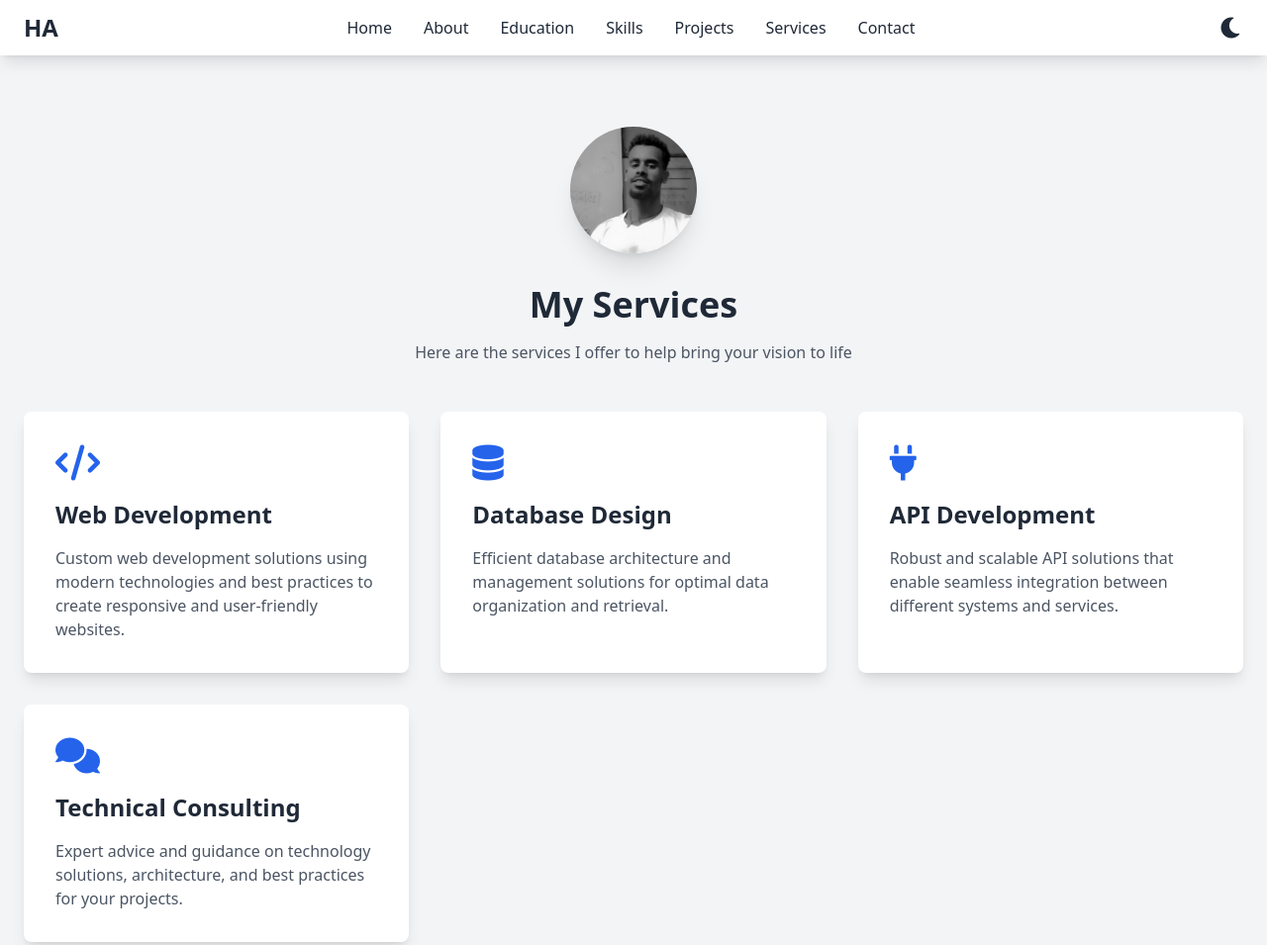
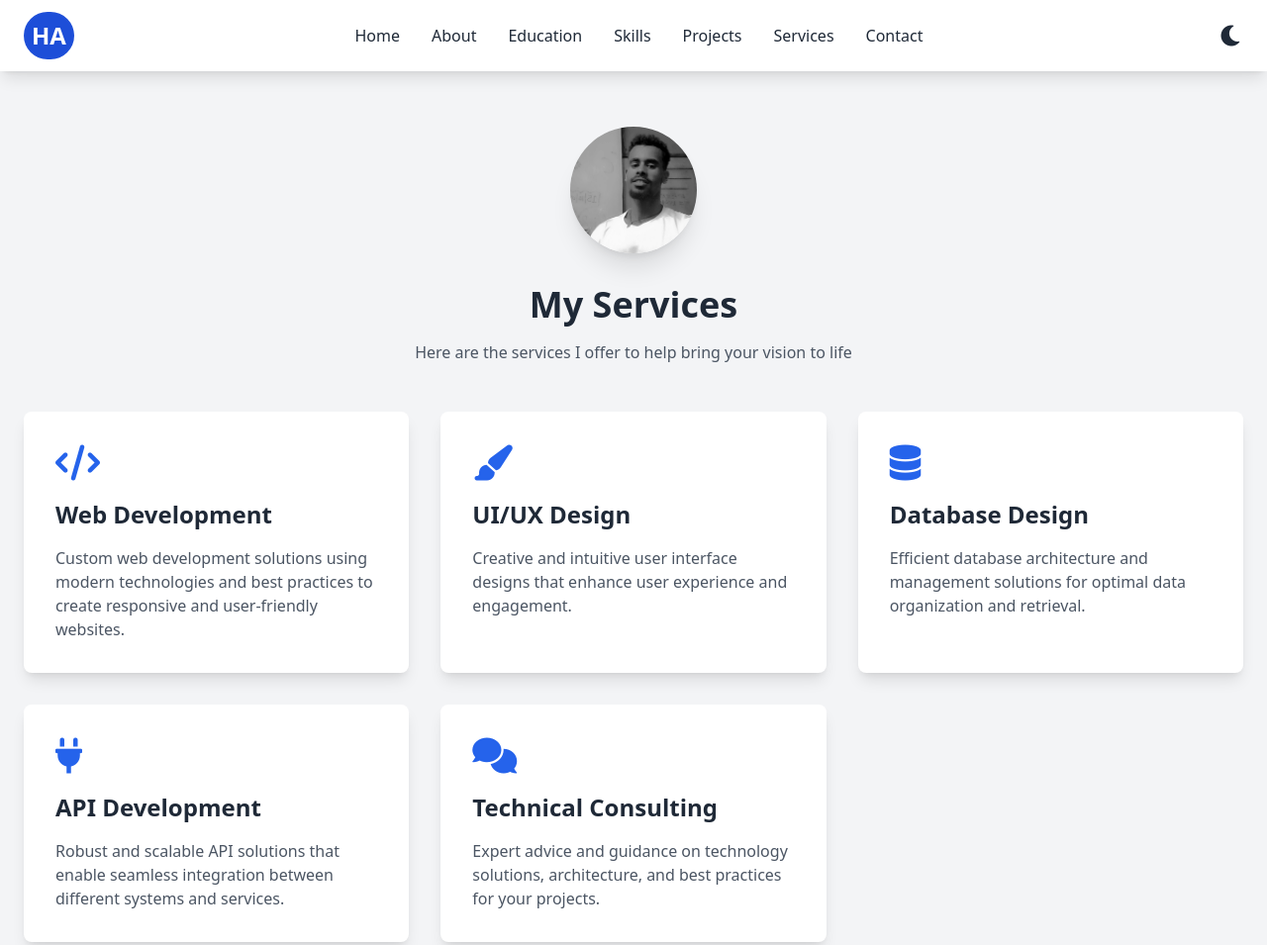
Before and after one commit to practicmakesperfact/portfolio, a plain HTML site: page service.html in a window 1280 px wide. Shown: the top 955 px of the page at 99% size. Drawn offline with nearby package versions, Linux system fonts and the light colour scheme.

Commit message:
style logo

```diff
--- a/navbar.html
+++ b/navbar.html
@@ -3,7 +3,7 @@
       <div class="flex items-center justify-between">
 
         <!-- Logo -->
-        <div class="text-2xl font-bold text-gray-800 dark:text-white" id="logo">HA</div>
+        <div class="text-2xl font-bold text-white dark:text-white rounded-full bg-blue-700 px-2 py-2" id="logo"><a href="index.html" class="no-underline">HA</a></div>
 
         <!-- Menu Desktop -->
         <div class="hidden md:flex space-x-8">
--- a/service.html
+++ b/service.html
@@ -47,13 +47,13 @@
                 </div> -->
 
                 <!-- UI/UX Design -->
-                <!-- <div class="bg-white rounded-lg shadow-lg p-8" data-aos="fade-up" data-aos-delay="300">
+                <div class="bg-white rounded-lg shadow-lg p-8" data-aos="fade-up" data-aos-delay="300">
                     <div class="text-blue-600 text-4xl mb-4">
                         <i class="fas fa-paint-brush"></i>
                     </div>
                     <h3 class="text-2xl font-semibold text-gray-800 mb-4">UI/UX Design</h3>
                     <p class="text-gray-600">Creative and intuitive user interface designs that enhance user experience and engagement.</p>
-                </div> -->
+                </div>
 
                 <!-- Database Design -->
                 <div class="bg-white rounded-lg shadow-lg p-8" data-aos="fade-up" data-aos-delay="400">
```
Also changed, not shown: projects.html (+2 -2 lines).
